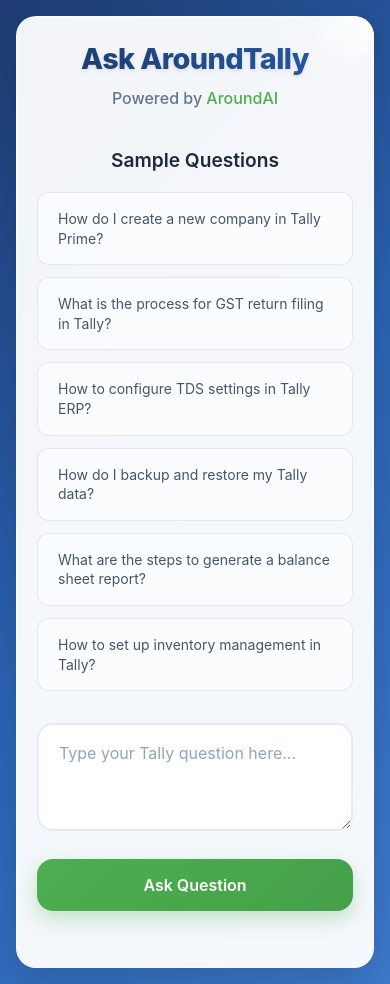
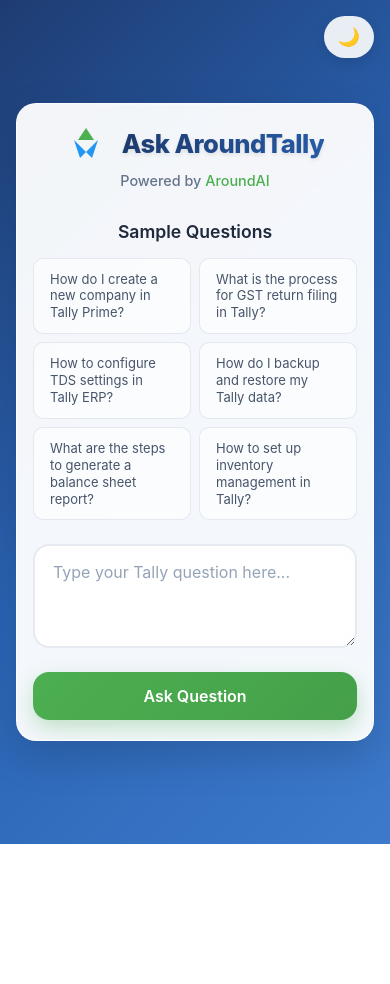
Before and after one commit to sidharthakr/ASKAROUNDTALLY, a plain HTML site: page index.html in a window 390 px wide. After the commit the page ends 844 px from the top, so only its background shows below. Drawn offline with Linux system fonts and the light colour scheme.

Commit message:
Update index.html

```diff
--- a/index.html
+++ b/index.html
@@ -24,7 +24,7 @@
         }
 
         .container {
-            max-width: 900px;
+            max-width: 1100px; /* Increased from 900px */
             margin: 0 auto;
             padding: 20px;
             min-height: 100vh;
@@ -40,9 +40,9 @@
             border-radius: 24px;
             border: 1px solid rgba(255, 255, 255, 0.8);
             box-shadow: 0 16px 40px rgba(0, 0, 0, 0.15);
-            padding: 48px;
+            padding: 40px; /* Reduced from 48px */
             width: 100%;
-            max-width: 650px;
+            max-width: 950px; /* Increased from 650px */
             transition: all 0.3s ease;
             position: relative;
             overflow: hidden;
@@ -66,26 +66,39 @@
 
         .header {
             text-align: center;
-            margin-bottom: 40px;
+            margin-bottom: 32px; /* Reduced from 40px */
+        }
+
+        .title-container {
+            display: flex;
+            align-items: center;
+            justify-content: center;
+            gap: 16px;
+            margin-bottom: 8px;
+        }
+
+        .logo {
+            width: 48px;
+            height: 48px;
         }
 
         .title {
-            font-size: 3rem;
+            font-size: 2.5rem; /* Reduced from 3rem */
             font-weight: 800;
             background: linear-gradient(135deg, #1e3c72 0%, #2a63b3 100%);
             -webkit-background-clip: text;
             -webkit-text-fill-color: transparent;
             background-clip: text;
-            margin-bottom: 12px;
             text-shadow: 0 2px 4px rgba(0, 0, 0, 0.1);
             letter-spacing: -0.02em;
+            margin: 0;
         }
 
         .powered-by {
-            font-size: 1rem;
+            font-size: 0.9rem; /* Reduced from 1rem */
             color: #64748b;
             font-weight: 500;
-            margin-top: 8px;
+            margin-top: 4px; /* Reduced from 8px */
         }
 
         .dark-toggle {
@@ -111,18 +124,29 @@
             color: #1e293b;
         }
 
+        .main-content {
+            display: grid;
+            grid-template-columns: 1fr 1fr; /* Two equal columns */
+            gap: 32px;
+            align-items: start;
+        }
+
         .input-section {
-            margin-bottom: 32px;
+            order: 1;
+        }
+
+        .sample-questions {
+            order: 2;
         }
 
         .input-container {
             position: relative;
-            margin-bottom: 24px;
+            margin-bottom: 20px; /* Reduced from 24px */
         }
 
         .question-input {
             width: 100%;
-            padding: 20px 24px;
+            padding: 18px 20px; /* Reduced from 20px 24px */
             background: rgba(255, 255, 255, 0.8);
             border: 2px solid rgba(30, 60, 114, 0.1);
             border-radius: 16px;
@@ -131,7 +155,7 @@
             backdrop-filter: blur(10px);
             transition: all 0.3s ease;
             resize: vertical;
-            min-height: 70px;
+            min-height: 65px; /* Reduced from 70px */
             font-family: inherit;
             line-height: 1.5;
         }
@@ -149,7 +173,7 @@
 
         .submit-btn {
             width: 100%;
-            padding: 18px;
+            padding: 16px; /* Reduced from 18px */
             background: linear-gradient(135deg, #4CAF50 0%, #45a049 100%);
             border: none;
             border-radius: 16px;
@@ -174,33 +198,30 @@
             transform: none;
         }
 
-        .sample-questions {
-            margin-bottom: 32px;
-        }
-
         .sample-title {
             color: #1e293b;
-            font-size: 1.2rem;
+            font-size: 1.1rem; /* Reduced from 1.2rem */
             font-weight: 600;
-            margin-bottom: 20px;
+            margin-bottom: 16px; /* Reduced from 20px */
             text-align: center;
         }
 
         .sample-grid {
             display: grid;
-            gap: 12px;
+            grid-template-columns: 1fr 1fr; /* Two columns */
+            gap: 8px; /* Reduced from 12px */
         }
 
         .sample-question {
             background: rgba(255, 255, 255, 0.6);
             border: 1px solid rgba(30, 60, 114, 0.1);
-            border-radius: 12px;
-            padding: 16px 20px;
+            border-radius: 10px; /* Reduced from 12px */
+            padding: 12px 16px; /* Reduced from 16px 20px */
             color: #475569;
             cursor: pointer;
             transition: all 0.3s ease;
-            font-size: 14px;
-            line-height: 1.4;
+            font-size: 13px; /* Reduced from 14px */
+            line-height: 1.3; /* Reduced from 1.4 */
             position: relative;
             overflow: hidden;
         }
@@ -229,6 +250,7 @@
         }
 
         .response-section {
+            grid-column: 1 / -1; /* Span both columns */
             margin-top: 24px;
             padding: 24px;
             background: rgba(255, 255, 255, 0.8);
@@ -332,12 +354,30 @@
             }
 
             .glass-card {
-                padding: 32px 24px;
+                padding: 28px 20px; /* Reduced for mobile */
                 border-radius: 20px;
             }
 
+            .main-content {
+                grid-template-columns: 1fr; /* Single column on mobile */
+                gap: 24px;
+            }
+
+            .input-section {
+                order: 2;
+            }
+
+            .sample-questions {
+                order: 1;
+            }
+
+            .logo {
+                width: 40px;
+                height: 40px;
+            }
+
             .title {
-                font-size: 2.2rem;
+                font-size: 2rem; /* Reduced from 2.2rem */
             }
 
             .dark-toggle {
@@ -347,22 +387,22 @@
             }
 
             .question-input {
-                padding: 16px 20px;
-                min-height: 60px;
+                padding: 14px 18px; /* Reduced for mobile */
+                min-height: 55px;
             }
 
             .submit-btn {
-                padding: 16px;
+                padding: 14px; /* Reduced for mobile */
             }
         }
 
         @media (max-width: 480px) {
             .title {
-                font-size: 1.8rem;
+                font-size: 1.6rem; /* Reduced from 1.8rem */
             }
 
             .glass-card {
-                padding: 24px 20px;
+                padding: 20px 16px; /* Further reduced for small screens */
             }
         }
     </style>
@@ -373,8 +413,31 @@
     <div class="container">
         <div class="glass-card">
             <div class="header">
+                <div class="title-container">
+                    <svg class="logo" viewBox="0 0 100 100" xmlns="http://www.w3.org/2000/svg">
+                        <!-- Logo extracted from the image -->
+                        <polygon points="50,10 70,40 30,40" fill="#4CAF50"/>
+                        <polygon points="20,40 50,70 35,85" fill="#2196F3"/>
+                        <polygon points="80,40 50,70 65,85" fill="#2196F3"/>
+                    </svg>
                     <h1 class="title">Ask AroundTally</h1>
+                </div>
                 <p class="powered-by">Powered by <span class="brand-accent">AroundAI</span></p>
+            </div>
+
+            <div class="main-content">
+                <div class="input-section">
+                    <div class="input-container">
+                        <textarea
+                            class="question-input"
+                            id="questionInput"
+                            placeholder="Type your Tally question here..."
+                            rows="3"
+                        ></textarea>
+                    </div>
+                    <button class="submit-btn" onclick="submitQuestion()" id="submitBtn">
+                        <span id="btnText">Ask Question</span>
+                    </button>
                 </div>
 
                 <div class="sample-questions">
@@ -400,19 +463,6 @@
                         </div>
                     </div>
                 </div>
-
-            <div class="input-section">
-                <div class="input-container">
-                    <textarea
-                        class="question-input"
-                        id="questionInput"
-                        placeholder="Type your Tally question here..."
-                        rows="3"
-                    ></textarea>
-                </div>
-                <button class="submit-btn" onclick="submitQuestion()" id="submitBtn">
-                    <span id="btnText">Ask Question</span>
-                </button>
             </div>
 
             <div class="response-section" id="responseSection">
```
Lines whose indentation alone changed are shown as unchanged.
